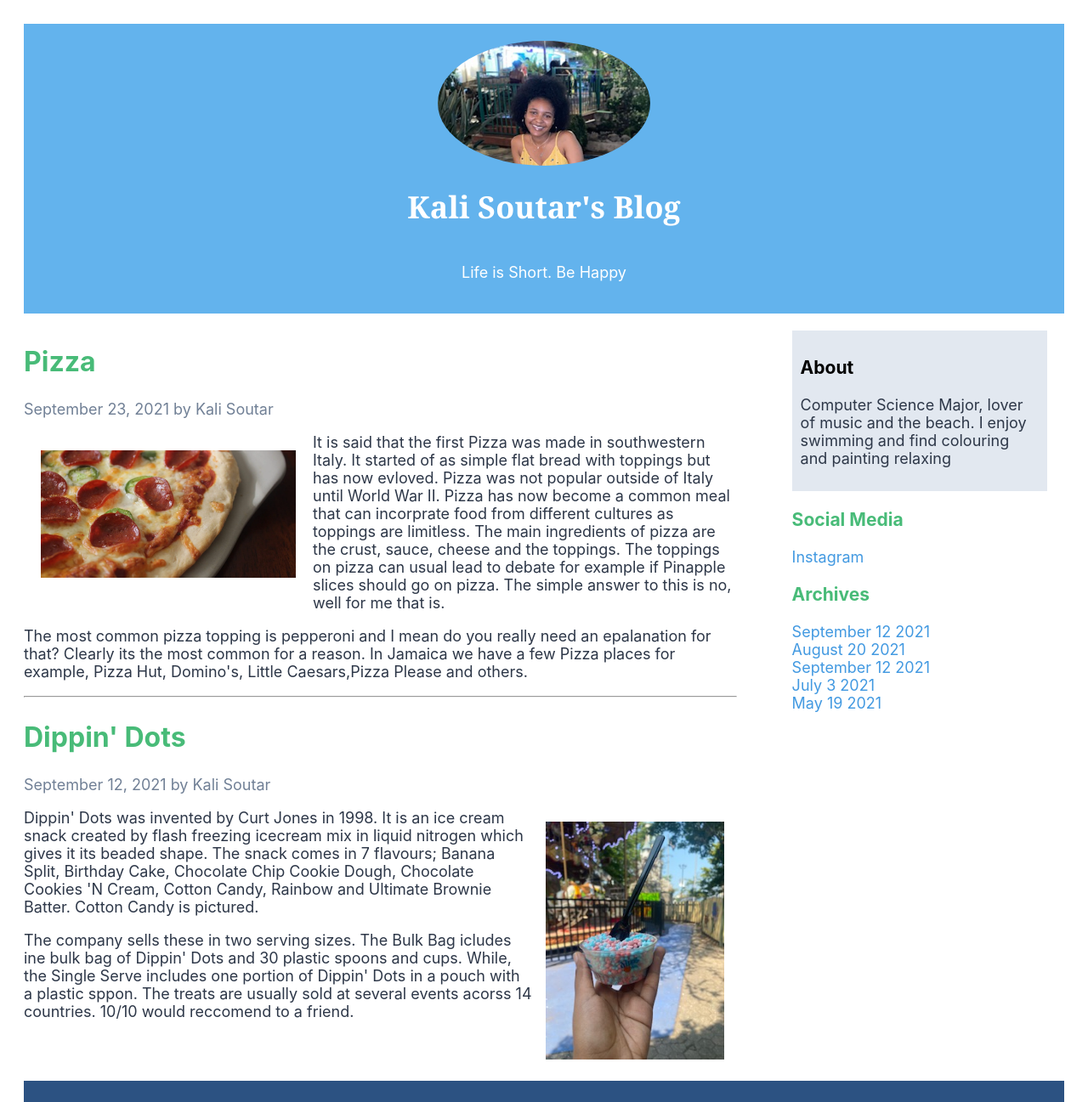
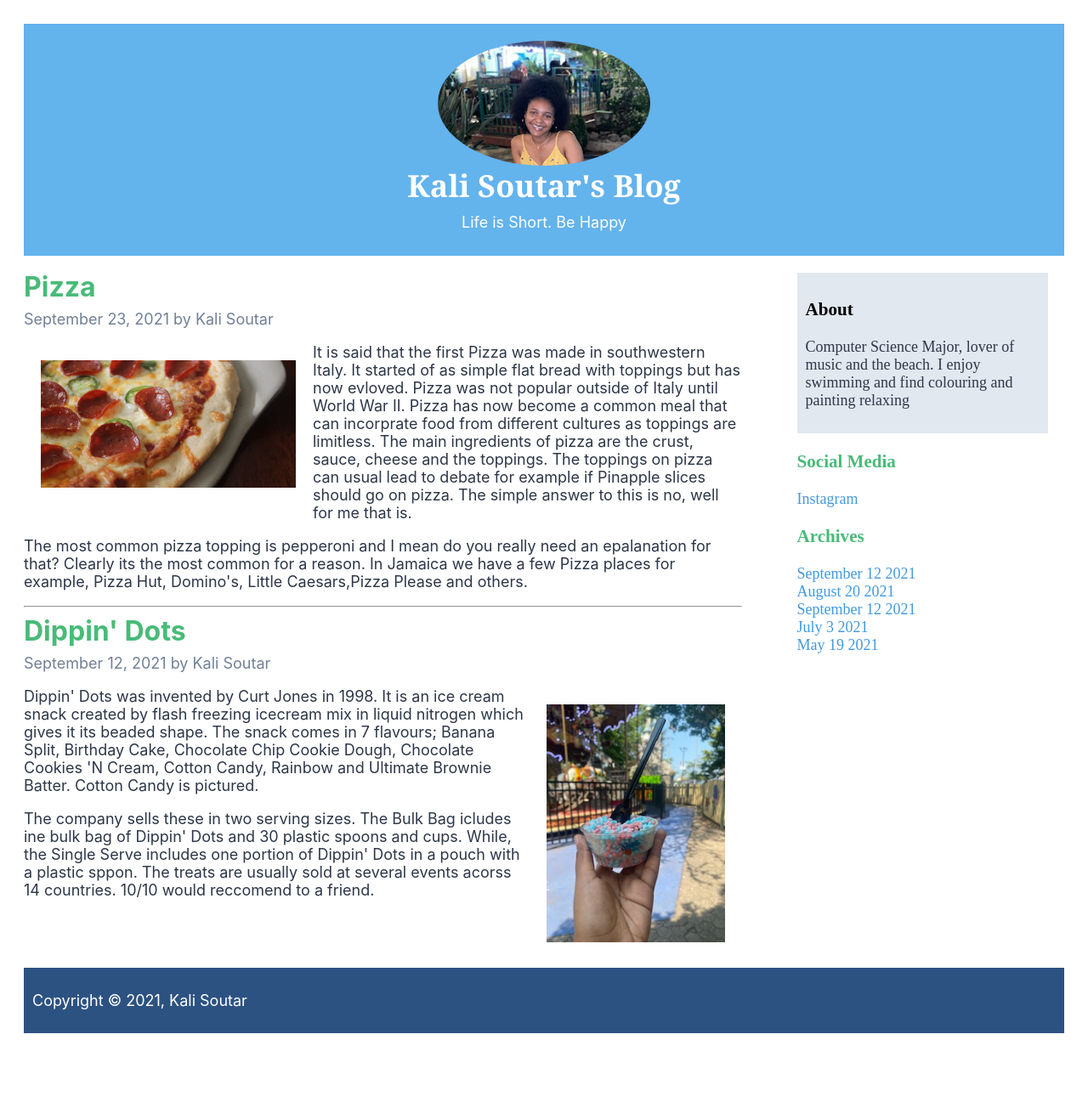
Before and after one commit to kaybria/info2180-lab2, a plain HTML site: page index.html in a window 1280 px wide. Shown: the top 1297 px of the page at 85% size. After the commit the page ends 1244 px from the top, so only its background shows below. Drawn offline with Linux system fonts and the light colour scheme.

Commit message:
Updated CSS file

```diff
--- a/styles.css
+++ b/styles.css
@@ -14,9 +14,7 @@
     color: #2D3748 ;
 
   }
-  p2{
-      color: #718096;
-  }
+
 
   header{
     display:flex;
@@ -28,11 +26,12 @@
     grid-column-end:4;
     background-color:#63B3ED ;
     color: #FFFFFF;
-    text-align: center;
+    /*text-align: center;*/
     padding: 20px;
+    line-height: 5%;
   }
   .circular{
-      border-radius: 90%;
+      border-radius: 55%;
   }
   .img1{
       float: left;
@@ -41,7 +40,7 @@
   }
   .img2{
     float: right;
-    padding: 15px;
+    padding: 20px;
     width: 210px;
 }
   h1{
@@ -60,12 +59,15 @@
   .about{
     padding:10px ;
     background-color: #E2E8F0;
+    font-family: 'Times New Roman', Times, serif;
 
   }
   .aboutheading{
       color: #000000;
+      font-family: 'Times New Roman', Times, serif;
   }
   h2{
+      line-height: 4%;
       font-size: 32px;
       color:#48BB78 ;
   }
@@ -79,6 +81,7 @@
     grid-column-start: 3;
     grid-column-end: 4;
     margin-left: 12%;
+    font-family: 'Times New Roman', Times, serif;
 
   }
   h3{
```
